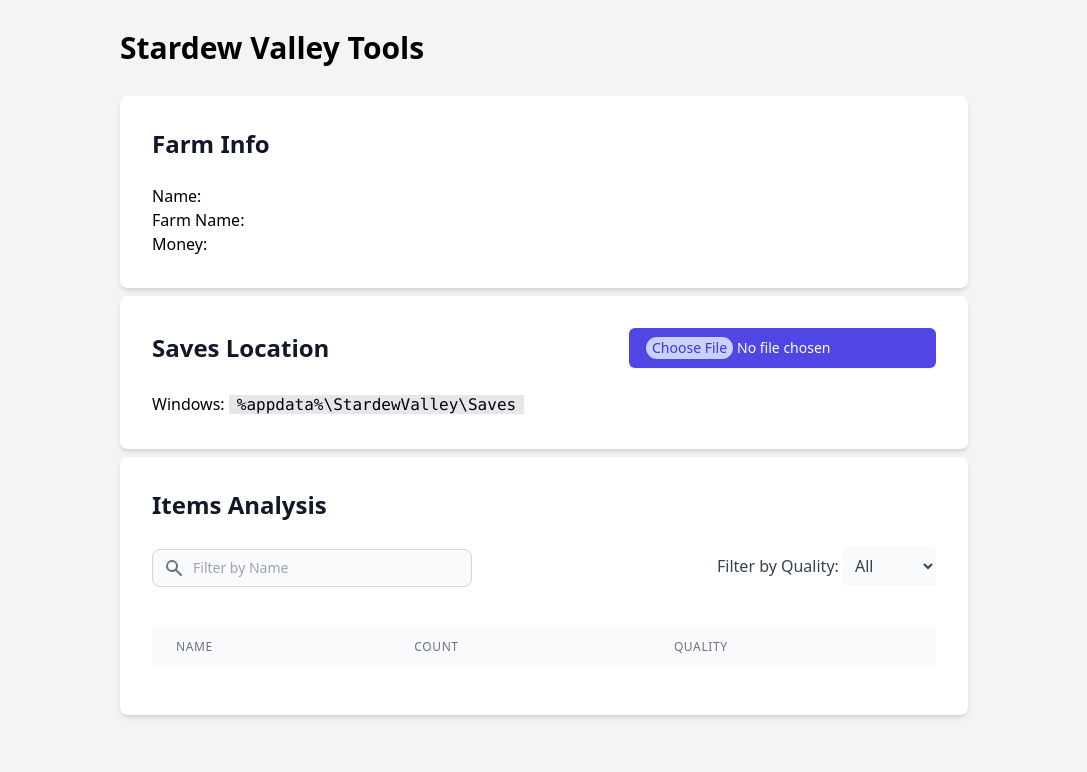
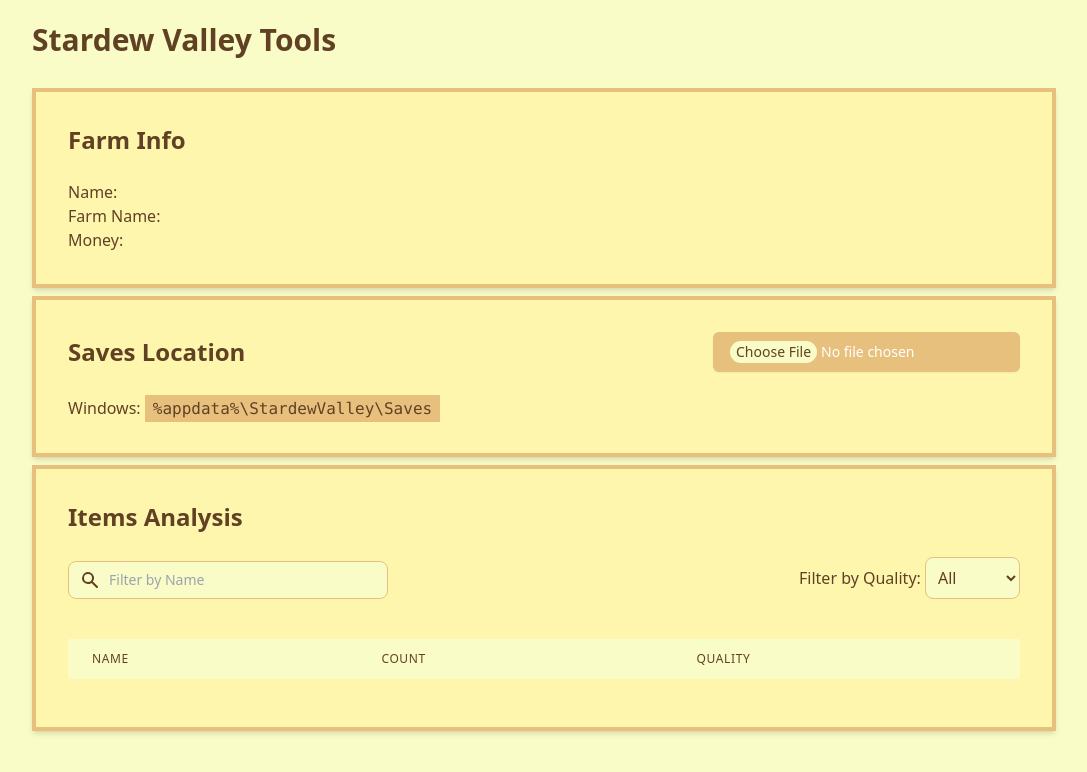
Before and after one commit to hasssan/svtools, a SvelteKit app: page / in a window 1280 px wide. Shown: the top 772 px of the page, without its empty margins (96-1183 px from the left). Built offline with nearby package versions, Linux system fonts and the light colour scheme.

Commit message:
feat: redesign

```diff
--- a/src/app.html
+++ b/src/app.html
@@ -10,7 +10,7 @@
 
 		%sveltekit.head%
 	</head>
-	<body data-sveltekit-preload-data="hover">
+	<body data-sveltekit-preload-data="hover" class="mx-auto min-h-screen max-w-5xl bg-carla">
 		<div style="display: contents">%sveltekit.body%</div>
 	</body>
 </html>
--- /dev/null
+++ b/src/lib/container.svelte
@@ -0,0 +1,5 @@
+<div class="w-full mt-2">
+	<div class="bg-shalimar shadow-md p-6 md:p-8 border-goldCrayola border-4">
+		<slot />
+	</div>
+</div>
--- a/src/routes/+layout.svelte
+++ b/src/routes/+layout.svelte
@@ -2,13 +2,11 @@
 	import '../app.css';
 </script>
 
-<div class="bg-gray-100 min-h-screen py-2">
-	<div class="flex flex-col items-center justify-center">
-		<div class="max-w-4xl w-full px-4 md:px-6">
-			<header class="h-20 flex items-center justify-between">
-				<h1 class="text-3xl font-bold">Stardew Valley Tools</h1>
-			</header>
-		</div>
+<div class="">
+	<div class="flex flex-col">
+		<header class="h-20 flex items-center">
+			<h1 class="text-3xl font-bold text-darkBrown">Stardew Valley Tools</h1>
+		</header>
 	</div>
 
 	<slot />
--- a/src/routes/+page.svelte
+++ b/src/routes/+page.svelte
@@ -1,6 +1,7 @@
 <script lang="ts">
-	import { parseSaveGame, type Player, type Item } from '../lib/saveGame.js';
-	import { qualityNames } from '../lib/items.js';
+	import { parseSaveGame, type Player, type Item } from '$lib/saveGame.js';
+	import { qualityNames } from '$lib/items.js';
+	import Container from '$lib/container.svelte';
 
 	let items: Item[] = [];
 	let filterByName = '';
@@ -36,30 +37,24 @@
 		);
 </script>
 
-<div class="flex flex-col items-center justify-center bg-gray-100 dark:bg-gray-900 my-2">
-	<div class="max-w-4xl w-full px-4 md:px-6">
-		<div class="bg-white dark:bg-gray-800 rounded-lg shadow-md p-6 md:p-8">
+<Container>
 	<div class="flex flex-col md:flex-row items-center justify-between mb-6">
-				<h1 class="text-2xl font-bold text-gray-900 dark:text-gray-100">Farm Info</h1>
+		<h1 class="text-2xl font-bold text-darkBrown">Farm Info</h1>
 	</div>
-			<div>
+	<div class="text-darkBrown">
 		Name: {player?.name ?? ''}
 	</div>
-			<div>
+	<div class="text-darkBrown">
 		Farm Name: {player?.farmName ?? ''}
 	</div>
-			<div>
+	<div class="text-darkBrown">
 		Money: {player?.money ?? ''}
 	</div>
-		</div>
-	</div>
-</div>
+</Container>
 
-<div class="flex flex-col items-center justify-center bg-gray-100 dark:bg-gray-900 my-2">
-	<div class="max-w-4xl w-full px-4 md:px-6">
-		<div class="bg-white dark:bg-gray-800 rounded-lg shadow-md p-6 md:p-8">
+<Container>
 	<div class="flex flex-col md:flex-row items-center justify-between mb-6">
-				<h1 class="text-2xl font-bold text-gray-900 dark:text-gray-100">Saves Location</h1>
+		<h1 class="text-2xl font-bold text-darkBrown">Saves Location</h1>
 		<div class="flex items-center space-x-4">
 			<label for="file-upload">
 				<input
@@ -68,31 +63,27 @@
 					required
 					type="file"
 					accept=""
-							class="file:rounded-full file:border-0 file:bg-indigo-200 file:text-indigo-700 hover:file:bg-indigo-100 inline-flex items-center px-4 py-2 border border-transparent rounded-md shadow-sm text-sm font-medium text-white bg-indigo-600 hover:bg-indigo-700 focus:outline-none focus:ring-2 focus:ring-offset-2 focus:ring-indigo-500 cursor-pointer"
+					class="file:rounded-full file:border-0 file:bg-carla file:text-darkBrown hover:file:bg-goldCrayola inline-flex items-center px-4 py-2 border border-transparent rounded-md shadow-sm text-sm font-medium text-white bg-goldCrayola hover:bg-darkBrown focus:outline-none focus:ring-1 focus:ring-offset-0 focus:ring-darkBrown cursor-pointer"
 					on:change={handleSaveUpload}
 				/>
 			</label>
 		</div>
 	</div>
-			<div>
-				Windows: <code class="bg-gray-200 px-2">%appdata%\StardewValley\Saves</code>
+	<div class="text-darkBrown">
+		Windows: <code class="bg-goldCrayola px-2 py-1">%appdata%\StardewValley\Saves</code>
 	</div>
-		</div>
-	</div>
-</div>
+</Container>
 
-<div class="flex flex-col items-center justify-center bg-gray-100 dark:bg-gray-900">
-	<div class="max-w-4xl w-full px-4 md:px-6">
-		<div class="bg-white dark:bg-gray-800 rounded-lg shadow-md p-6 md:p-8">
+<Container>
 	<div class="flex flex-col md:flex-row items-center justify-between mb-6">
-				<h1 class="text-2xl font-bold text-gray-900 dark:text-gray-100">Items Analysis</h1>
+		<h1 class="text-2xl font-bold text-darkBrown">Items Analysis</h1>
 	</div>
 	<div class="flex flex-col md:flex-row items-center justify-between mb-6">
 		<div class="relative mt-1">
 			<label for="table-search" class="sr-only">Search</label>
 			<div class="flex absolute inset-y-0 left-0 items-center pl-3 pointer-events-none">
 				<svg
-							class="w-5 h-5 text-gray-500 dark:text-gray-400"
+					class="w-5 h-5 text-darkBrown"
 					aria-hidden="true"
 					fill="currentColor"
 					viewBox="0 0 20 20"
@@ -107,14 +98,17 @@
 			<input
 				type="text"
 				id="table-search"
-						class="block p-2 pl-10 w-80 text-sm bg-gray-50 rounded-lg border border-gray-300 focus:ring-indigo-600 focus:border-indigo-500"
+				class="block p-2 pl-10 w-80 text-sm bg-carla rounded-lg border border-goldCrayola focus:ring-darkBrown focus:border-darkBrown focus:outline-none focus:ring-offset-0"
 				placeholder="Filter by Name"
 				bind:value={filterByName}
 			/>
 		</div>
-				<div class="text-gray-700">
+		<div class="text-darkBrown">
 			<label for="filter-quality">Filter by Quality:</label>
-					<select class="p-2 rounded border-0 bg-gray-50" bind:value={filterByQuality}>
+			<select
+				class="py-2 px-2 rounded-lg border border-goldCrayola bg-carla focus:ring-darkBrown focus:border-darkBrown focus:outline-none focus:ring-offset-0"
+				bind:value={filterByQuality}
+			>
 				<option value="">All</option>
 				{#each qualityFilter as quality}
 					<option value={quality}>{quality}</option>
@@ -123,56 +117,48 @@
 		</div>
 	</div>
 	<div class="overflow-x-auto py-4">
-				<table class="min-w-full divide-y divide-gray-200 dark:divide-gray-700">
-					<thead class="bg-gray-50 dark:bg-gray-800">
+		<table class="min-w-full divide-y divide-goldCrayola">
+			<thead class="bg-carla">
 				<tr>
 					<th
 						scope="col"
-								class="px-6 py-3 text-left text-xs font-medium text-gray-500 dark:text-gray-400 uppercase tracking-wider"
+						class="px-6 py-3 text-left text-xs font-medium text-darkBrown uppercase tracking-wider"
 					>
 						Name
 					</th>
 					<th
 						scope="col"
-								class="px-6 py-3 text-left text-xs font-medium text-gray-500 dark:text-gray-400 uppercase tracking-wider"
+						class="px-6 py-3 text-left text-xs font-medium text-darkBrown uppercase tracking-wider"
 					>
 						Count
 					</th>
 					<th
 						scope="col"
-								class="px-6 py-3 text-left text-xs font-medium text-gray-500 dark:text-gray-400 uppercase tracking-wider"
+						class="px-6 py-3 text-left text-xs font-medium text-darkBrown uppercase tracking-wider"
 					>
 						Quality
 					</th>
 					<!-- <th
 								scope="col"
-								class="px-6 py-3 text-left text-xs font-medium text-gray-500 dark:text-gray-400 uppercase tracking-wider"
+								class="px-6 py-3 text-left text-xs font-medium text-gray-500  uppercase tracking-wider"
 							>
 								Type
 							</th> -->
 				</tr>
 			</thead>
-					<tbody class="bg-white divide-y divide-gray-200 dark:bg-gray-800 dark:divide-gray-700">
+			<tbody class="bg-carla divide-y divide-goldCrayola">
 				{#each filteredItems as item}
 					<tr>
-								<td
-									class="px-6 py-4 whitespace-nowrap text-sm font-medium text-gray-900 dark:text-gray-100"
-								>
+						<td class="px-6 py-4 whitespace-nowrap text-sm font-medium text-darkBrown">
 							{item.name}
 						</td>
-								<td class="px-6 py-4 whitespace-nowrap text-sm text-gray-500 dark:text-gray-400"
-									>{item.stack}</td
-								>
-								<td class="px-6 py-4 whitespace-nowrap text-sm text-gray-500 dark:text-gray-400"
-									>{item.qualityName}</td
-								>
-								<!-- <td class="px-6 py-4 whitespace-nowrap text-sm text-gray-500 dark:text-gray-400"
+						<td class="px-6 py-4 whitespace-nowrap text-sm text-darkBrown">{item.stack}</td>
+						<td class="px-6 py-4 whitespace-nowrap text-sm text-darkBrown">{item.qualityName}</td>
+						<!-- <td class="px-6 py-4 whitespace-nowrap text-sm text-gray-500 "
 								></td> -->
 					</tr>
 				{/each}
 			</tbody>
 		</table>
 	</div>
-		</div>
-	</div>
-</div>
+</Container>
--- a/tailwind.config.js
+++ b/tailwind.config.js
@@ -3,7 +3,17 @@ export default {
 	darkMode: 'false',
 	content: ['./src/**/*.{html,js,svelte,ts}'],
 	theme: {
-		extend: {}
+		extend: {
+			colors: {
+				darkSeaGreen: '#9FC088',
+				goldCrayola: '#E8C07D',
+				copperRed: '#CC704B',
+				darkBrown: '#614124',
+				lemonChiffon: '#FCF9C6',
+				carla: '#F9FCC6',
+				shalimar: '#FEF6AD'
+			}
+		}
 	},
 	plugins: []
 };
```
Lines whose indentation alone changed are shown as unchanged.
